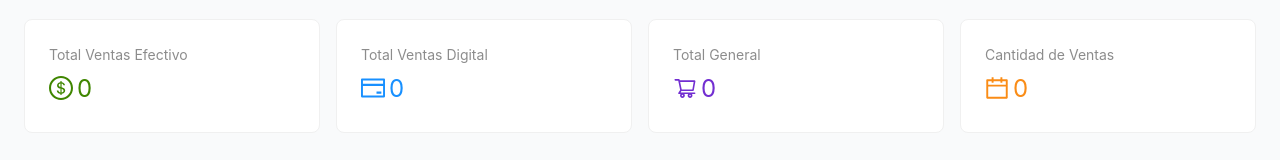
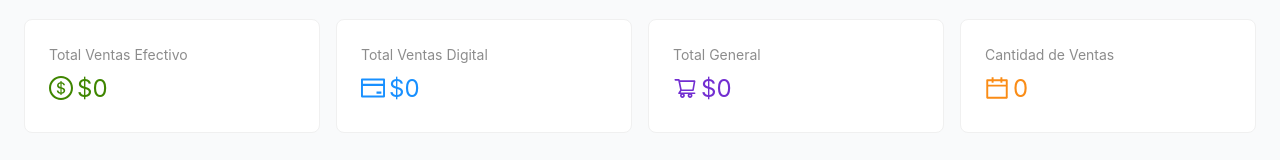
Before and after one commit to Finisterre/bastetmania, a Next.js app: page /historial in a window 1280 px wide. Shown: the part 187-347 px from the top of the page. Built offline with nearby package versions, Linux system fonts and the light colour scheme; no server answers; the database is empty.

Commit message:
Update page.tsx

```diff
--- a/src/app/historial/page.tsx
+++ b/src/app/historial/page.tsx
@@ -324,7 +324,7 @@ export default function HistorialVentas() {
             <Card>
               <Statistic
                 title="Total Ventas Efectivo"
-                value={totalVentasEfectivo}
+                value={" $" + totalVentasEfectivo.toLocaleString('es-AR')}
                 prefix={<DollarOutlined />}
                 valueStyle={{ color: '#3f8600' }}
                 formatter={(value) => value?.toLocaleString('es-AR')}
@@ -335,7 +335,7 @@ export default function HistorialVentas() {
             <Card>
               <Statistic
                 title="Total Ventas Digital"
-                value={totalVentasDigital}
+                value={" $" + totalVentasDigital.toLocaleString('es-AR')}
                 prefix={<CreditCardOutlined />}
                 valueStyle={{ color: '#1890ff' }}
                 formatter={(value) => value?.toLocaleString('es-AR')}
@@ -346,7 +346,7 @@ export default function HistorialVentas() {
             <Card>
               <Statistic
                 title="Total General"
-                value={totalVentas}
+                value={" $" + totalVentas.toLocaleString('es-AR')}
                 prefix={<ShoppingCartOutlined />}
                 valueStyle={{ color: '#722ed1' }}
                 formatter={(value) => value?.toLocaleString('es-AR')}
```
